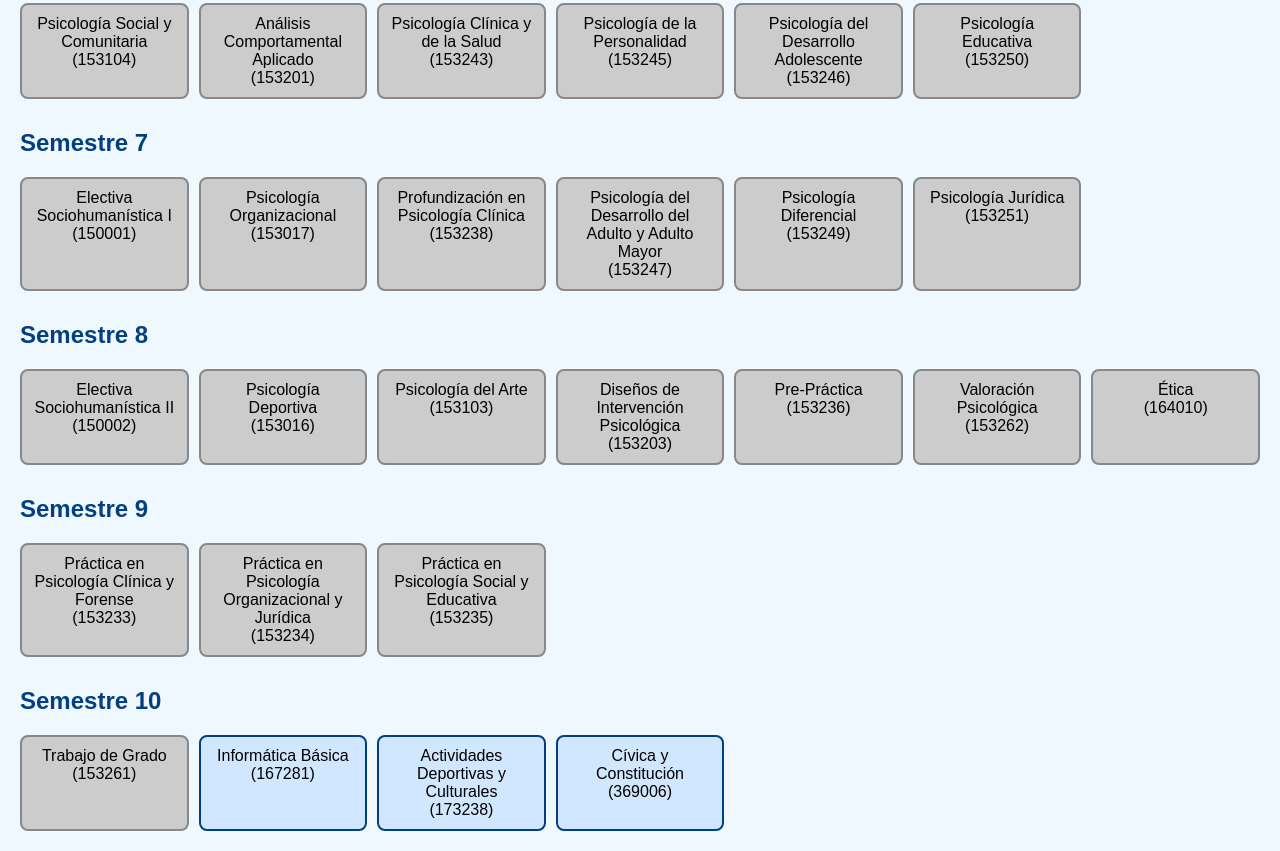
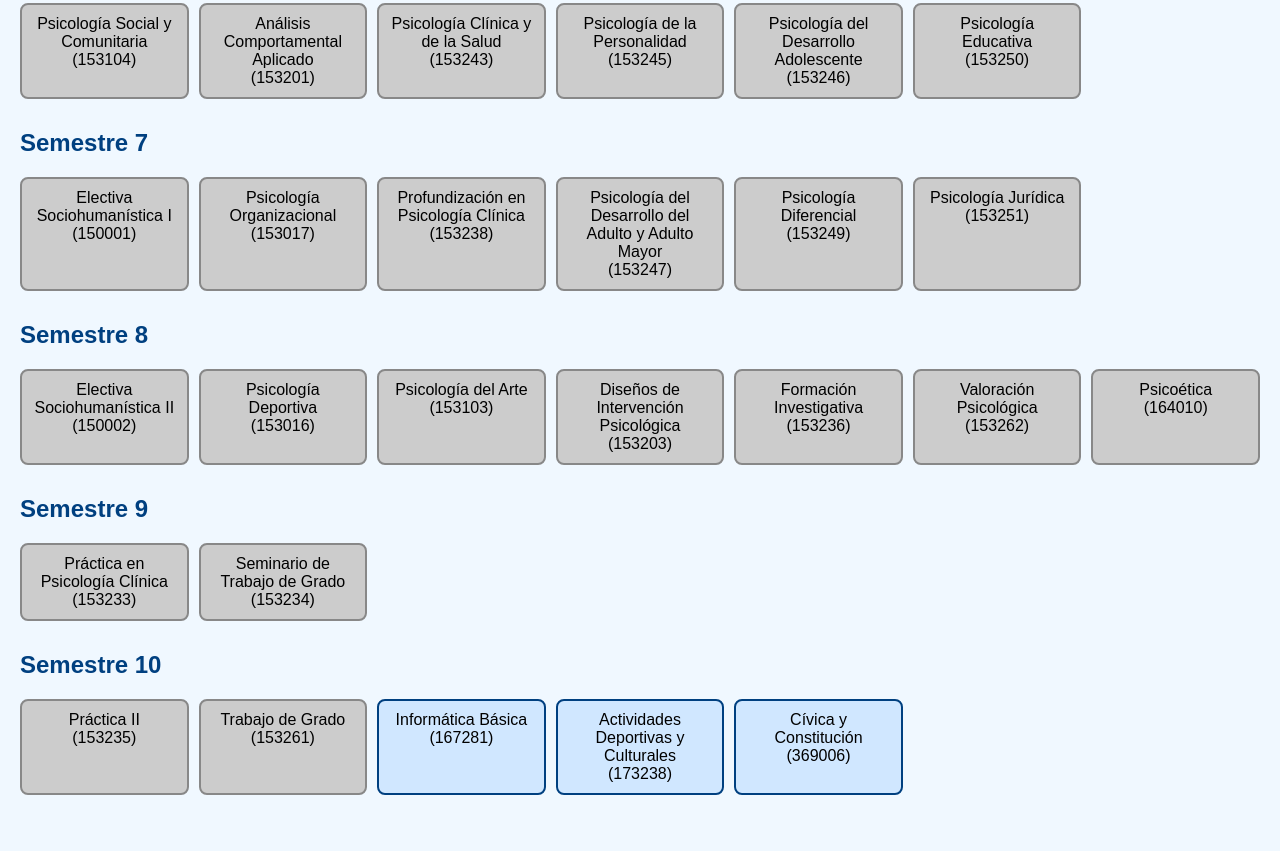
Before and after one commit to dcarovsq/pensum.psicologia, a plain HTML site: page index.html in a window 1280 px wide. Shown: the part 1005-1856 px from the top of the page. After the commit the page ends 1820 px from the top, so only its background shows below. Drawn offline with Linux system fonts and the light colour scheme.

Commit message:
Update index.html

```diff
--- a/index.html
+++ b/index.html
@@ -5,7 +5,7 @@
   <title>Malla Interactiva - Psicología</title>
   <style>
     body {
-      font-family: Arial, sans-serif;
+      font-family: Poppins, sans-serif;
       background-color: #f0f8ff;
       margin: 0;
       padding: 20px;
@@ -107,19 +107,19 @@
       // Periodo 8
       '153203': { nombre: 'Diseños de Intervención Psicológica', requisitos: ['153219'], periodo: 8 },
       '150002': { nombre: 'Electiva Sociohumanística II', requisitos: ['150001'], periodo: 8 },
-      '164010': { nombre: 'Ética', requisitos: ['150001','153017','153238','153247','153249','153251'], periodo: 8 },
-      '153236': { nombre: 'Pre-Práctica', requisitos: ['150001','153017','153238','153247','153249','153251'], periodo: 8 },
+      '164010': { nombre: 'Psicoética', requisitos: ['153251'], periodo: 8 },
+      '153236': { nombre: 'Formación Investigativa', requisitos: ['153219','153220'], periodo: 8 },
       '153103': { nombre: 'Psicología del Arte', requisitos: ['153245'], periodo: 8 },
-      '153016': { nombre: 'Psicología Deportiva', requisitos: ['153247'], periodo: 8 },
+      '153016': { nombre: 'Psicología Deportiva', requisitos: ['153237'], periodo: 8 },
       '153262': { nombre: 'Valoración Psicológica', requisitos: ['153238','153239'], periodo: 8 },
       // Periodo 9
-      '153233': { nombre: 'Práctica en Psicología Clínica y Forense', requisitos: ['150002','153016','153103','153203','153236','153262','164010'], periodo: 9 },
-      '153234': { nombre: 'Práctica en Psicología Organizacional y Jurídica', requisitos: ['150002','153016','153103','153203','153236','153262','164010'], periodo: 9 },
-      '153235': { nombre: 'Práctica en Psicología Social y Educativa', requisitos: ['150002','153016','153103','153203','153236','153262','164010'], periodo: 9 },
+      '153233': { nombre: 'Práctica en Psicología Clínica', requisitos: ['150002','153016','153103','153203','153236','153262','164010'], periodo: 9 },
+      '153234': { nombre: 'Seminario de Trabajo de Grado', requisitos: ['153236'], periodo: 9 },
       // Periodo 10
       '173238': { nombre: 'Actividades Deportivas y Culturales', requisitos: [], periodo: 10 },
       '369006': { nombre: 'Cívica y Constitución', requisitos: [], periodo: 10 },
       '167281': { nombre: 'Informática Básica', requisitos: [], periodo: 10 },
+      '153235': { nombre: 'Práctica II', requisitos: ['153233','153234'], periodo: 10 },
       '153261': { nombre: 'Trabajo de Grado', requisitos: ['153233','153234','153235'], periodo: 10 },
     };
 
```
